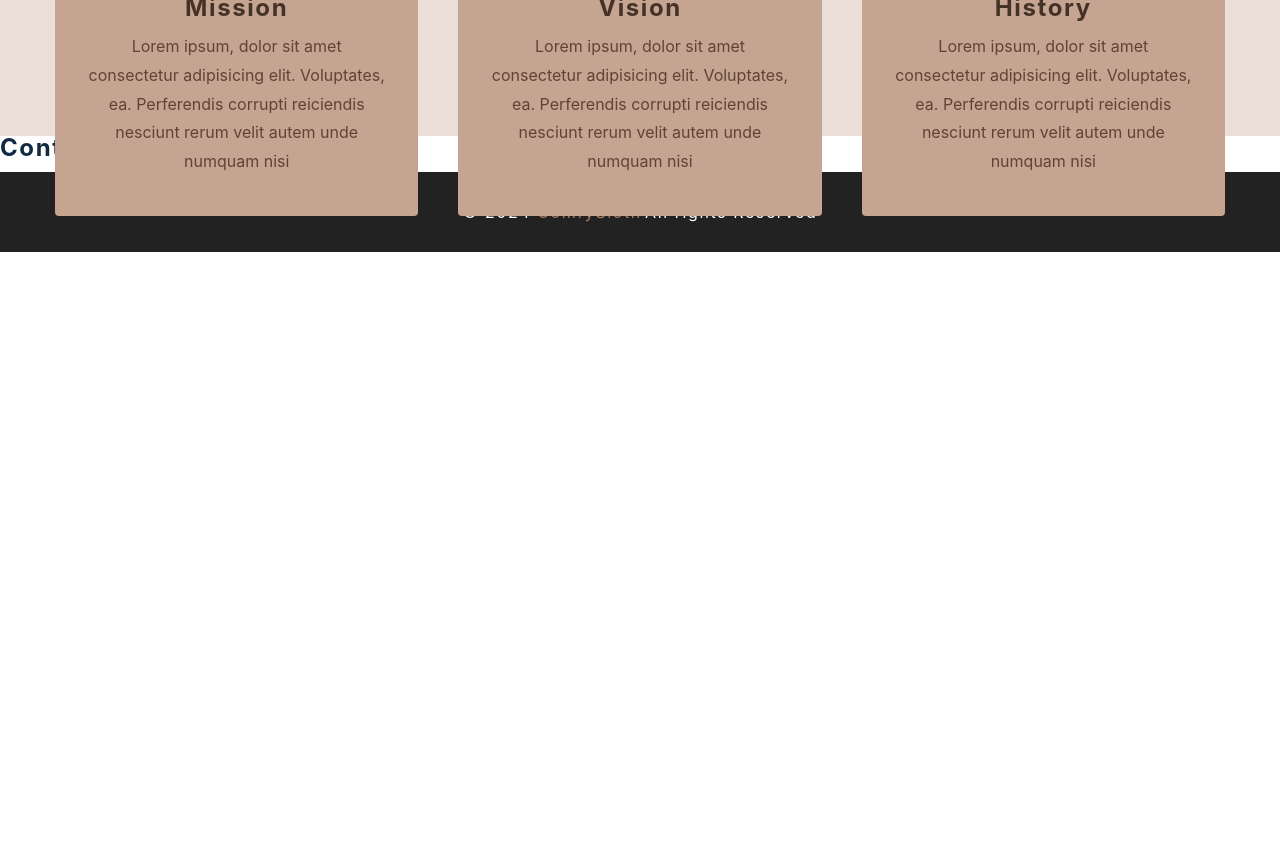
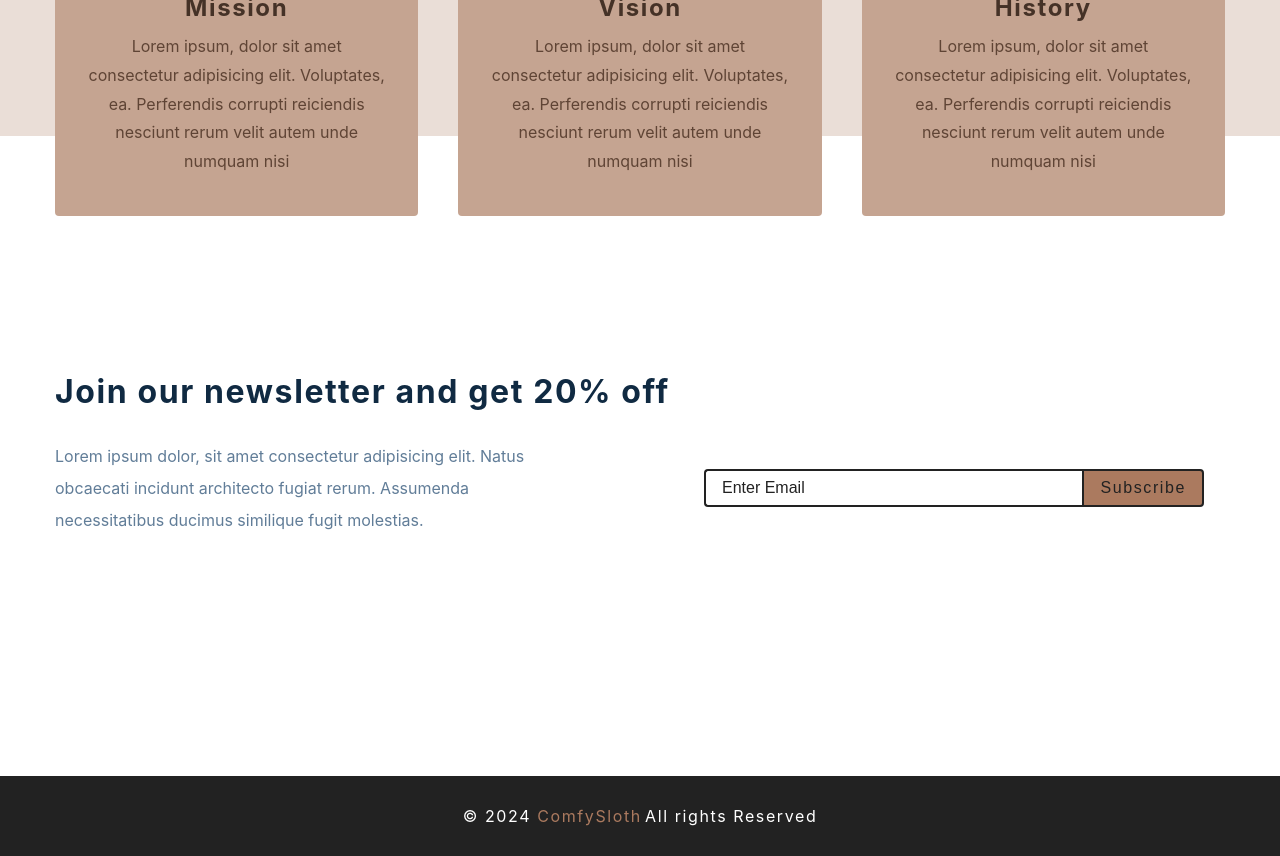
Before and after one commit to RAJHIMANSHUPATEL/E-Commerce, a React (Create React App) app: page / in a window 1280 px wide. Shown: the part 1200-2056 px from the top of the page. Before the commit the page ends 1452 px from the top, so only its background shows below. Built offline with nearby package versions, Linux system fonts and the light colour scheme; the HTML template or start-up script is replaced by a standard one.

Commit message:
home-contacts-components

```diff
--- a/src/components/Contact.js
+++ b/src/components/Contact.js
@@ -2,7 +2,31 @@
 import styled from 'styled-components'
 
 const Contact = () => {
-  return <h4>contact section</h4>
+  return (
+    <Wrapper>
+      <div className="section-center">
+        <h3>Join our newsletter and get 20% off</h3>
+        <div className="content">
+          <p>Lorem ipsum dolor, sit amet consectetur adipisicing elit. Natus obcaecati incidunt architecto fugiat rerum. Assumenda necessitatibus ducimus similique fugit molestias.</p>
+          <form
+            action="https://formspree.io/f/moqgkkna"
+            className="contact-form"
+            method='POST'
+          >
+            <input
+              type="email"
+              className='form-input'
+              placeholder='Enter Email'
+              name='_replyto'
+            />
+            <button type='submit' className='submit-btn'>
+              Subscribe
+            </button>
+          </form>
+        </div>
+      </div>
+    </Wrapper>
+  )
 }
 const Wrapper = styled.section`
   padding: 5rem 0;
```
